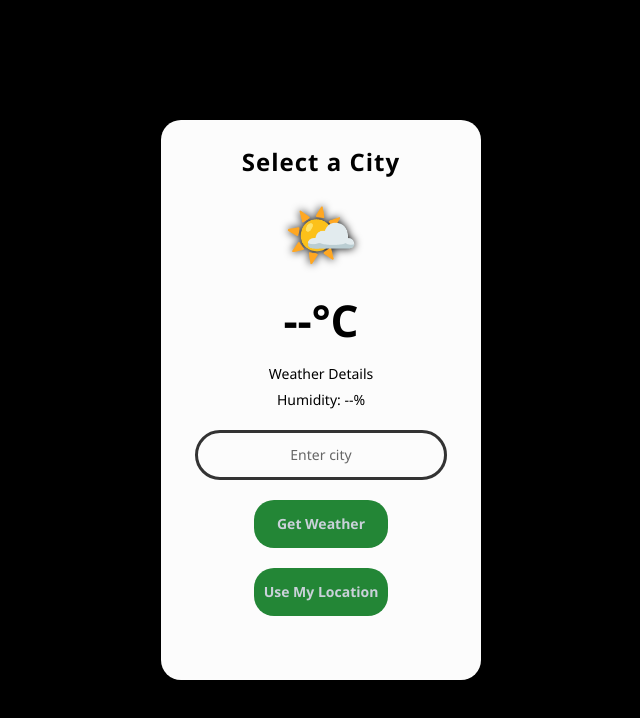
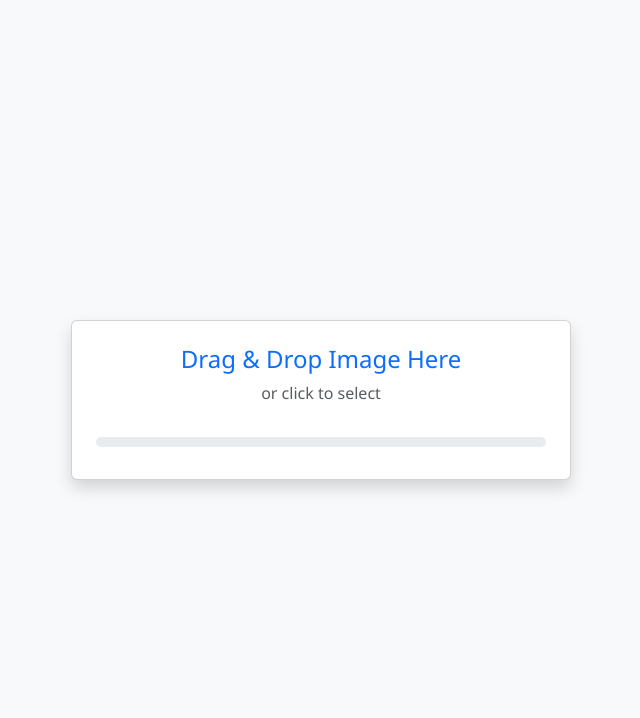
Before and after one commit to MuhammadTalha173/Drag-and-Drop-File-Uploader, a plain HTML site: page index.html in a window 1280 px wide. Shown: the whole page, without its empty margins (319-959 px from the left). Drawn offline with nearby package versions, Linux system fonts and the light colour scheme.

Commit message:
Update index.html

```diff
--- a/index.html
+++ b/index.html
@@ -2,35 +2,31 @@
 <html lang="en">
 <head>
   <meta charset="UTF-8" />
-  <meta name="viewport" content="width=device-width, initial-scale=1" />
-  <title>Weather App 🌤️</title>
-  <!-- Latest compiled and minified CSS -->
-<link rel="stylesheet" href="https://maxcdn.bootstrapcdn.com/bootstrap/3.4.1/css/bootstrap.min.css">
+  <meta name="viewport" content="width=device-width, initial-scale=1.0"/>
+  <title>Drag & Drop Uploader</title>
 
-<!-- jQuery library -->
-<script src="https://ajax.googleapis.com/ajax/libs/jquery/3.7.1/jquery.min.js"></script>
+  <!-- Bootstrap 5 CDN -->
+  <link href="https://cdn.jsdelivr.net/npm/bootstrap@5.3.3/dist/css/bootstrap.min.css" rel="stylesheet">
+  <link rel="stylesheet" href="style.css" />
+</head>
+<body class="bg-light">
 
-<!-- Latest compiled JavaScript -->
-<script src="https://maxcdn.bootstrapcdn.com/bootstrap/3.4.1/js/bootstrap.min.js"></script>
+  <div class="container py-5">
+    <div class="card shadow mx-auto text-center p-4" id="dropArea" style="max-width: 500px;">
+      <h4 class="mb-2 text-primary">Drag & Drop Image Here</h4>
+      <p class="text-muted">or click to select</p>
+      <input type="file" id="fileInput" accept="image/png, image/jpeg, image/gif" hidden>
 
-  <link rel="stylesheet" href="style.css">
+      <div class="preview mb-3" id="preview"></div>
 
-</head>
-<body>
+      <div class="progress mb-2" style="height: 10px;">
+        <div class="progress-bar bg-success" id="progress" style="width: 0%;"></div>
+      </div>
 
-<div class="weather-card" id="weatherCard">
-  <div class="city" id="cityName">Select a City</div>
-  <div class="weather-icon" id="weatherIcon">🌤️</div>
-  <div class="temp" id="temp">--°C</div>
-  <div class="details" id="description">Weather Details</div>
-  <div class="details" id="humidity">Humidity: --%</div>
+      <div class="text-danger small" id="error"></div>
+    </div>
+  </div>
 
-  <input type="text" id="cityInput" placeholder="Enter city" />
-  <button onclick="getWeather()">Get Weather</button>
-  <button onclick="getLocation()">Use My Location</button>
-  <div class="error" id="error"></div>
-</div>
-
-<script src="script.js"></script>
+  <script src="script.js"></script>
 </body>
 </html>
```
